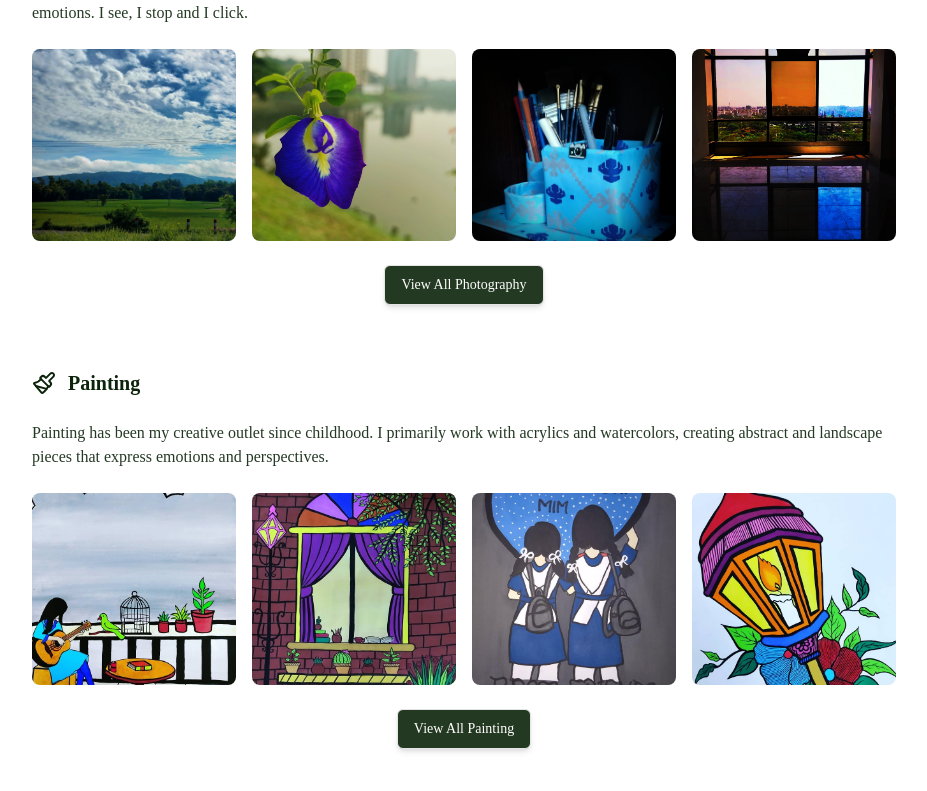
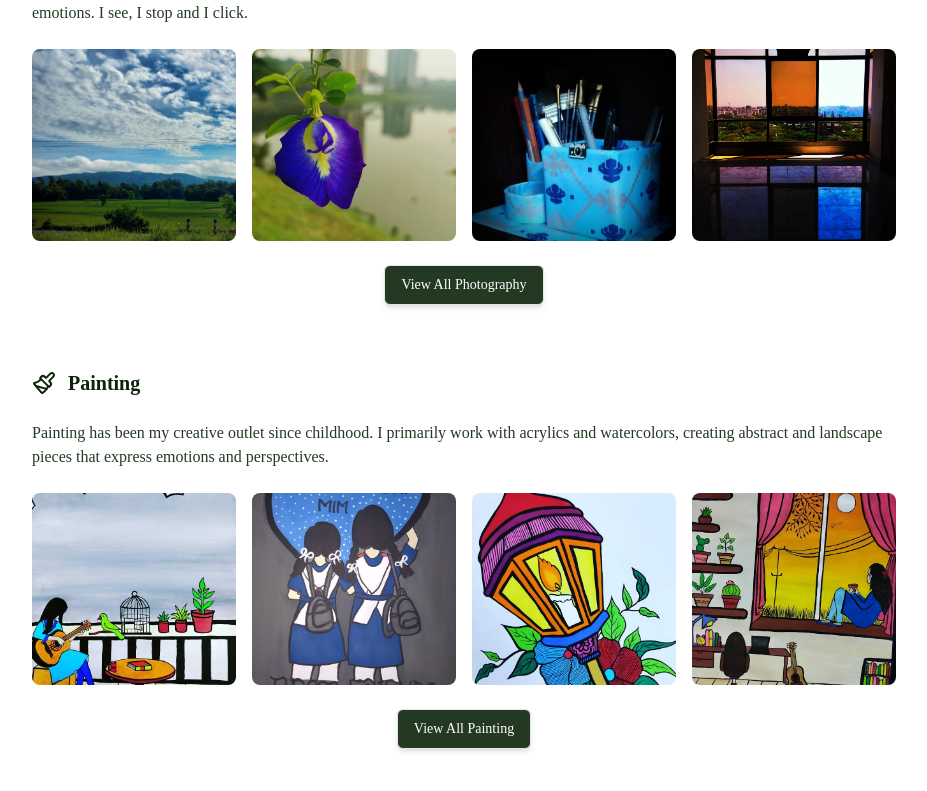
Before and after one commit to sadia-shitol/My_Portfolio, a Next.js app: page /AboutMe in a window 1280 px wide. Shown: the part 1364-2155 px from the top of the page, without its empty margins (176-1103 px from the left). Built offline with nearby package versions, Linux system fonts and the light colour scheme.

Commit message:
removed unsupported items

```diff
--- a/data/about.ts
+++ b/data/about.ts
@@ -427,15 +427,15 @@ export const hobbies: Hobby[] = [
         fullSrc:
           './images/Hobby_paintings/peaceaAndu.jpg?height=800&width=1200&text=Seascape',
       },
-      {
-        id: 'painting2',
-        title: 'Home',
-        description: 'A place where all happiness lies in',
-        thumbnailSrc:
-          './images/Hobby_paintings/Home.jpg?height=300&width=400&text=Watercolor+Landscape',
-        fullSrc:
-          './images/Hobby_paintings/Home.jpg?height=800&width=1200&text=Watercolor+Landscape',
-      },
+      // {
+      //   id: 'painting2',
+      //   title: 'Home',
+      //   description: 'A place where all happiness lies in',
+      //   thumbnailSrc:
+      //     './images/Hobby_paintings/Home.jpg?height=300&width=400&text=Watercolor+Landscape',
+      //   fullSrc:
+      //     './images/Hobby_paintings/Home.jpg?height=800&width=1200&text=Watercolor+Landscape',
+      // },
 
       {
         id: 'painting3',
@@ -484,15 +484,15 @@ export const hobbies: Hobby[] = [
         fullSrc:
           './images/Hobby_paintings/TheArtPalette.jpg?height=800&width=1200&text=Urban+Sketch',
       },
-      {
-        id: 'painting8',
-        title: 'meow',
-        description: 'just a happy cat!',
-        thumbnailSrc:
-          './images/Hobby_paintings/meow.jpg?height=300&width=400&text=Still+Life',
-        fullSrc:
-          './images/Hobby_paintings/meow.jpg?height=800&width=1200&text=Still+Life',
-      },
+      // {
+      //   id: 'painting8',
+      //   title: 'meow',
+      //   description: 'just a happy cat!',
+      //   thumbnailSrc:
+      //     './images/Hobby_paintings/meow.jpg?height=300&width=400&text=Still+Life',
+      //   fullSrc:
+      //     './images/Hobby_paintings/meow.jpg?height=800&width=1200&text=Still+Life',
+      // },
       {
         id: 'painting9',
         title: 'The neverending War',
@@ -617,15 +617,15 @@ export const hobbies: Hobby[] = [
         fullSrc:
           './images/Hobby_paintings/canvasSunset.jpg?height=800&width=1200&text=Still+Life',
       },
-      {
-        id: 'painting25',
-        title: 'ScarryStarry',
-        description: 'Vangoghs starry night...',
-        thumbnailSrc:
-          './images/Hobby_paintings/Starry.jpg?height=300&width=400&text=Still+Life',
-        fullSrc:
-          './images/Hobby_paintings/Starry.jpg?height=800&width=1200&text=Still+Life',
-      },
+      // {
+      //   id: 'painting25',
+      //   title: 'ScarryStarry',
+      //   description: 'Vangoghs starry night...',
+      //   thumbnailSrc:
+      //     './images/Hobby_paintings/Starry.jpg?height=300&width=400&text=Still+Life',
+      //   fullSrc:
+      //     './images/Hobby_paintings/Starry.jpg?height=800&width=1200&text=Still+Life',
+      // },
       {
         id: 'painting26',
         title: 'Orange',
```
